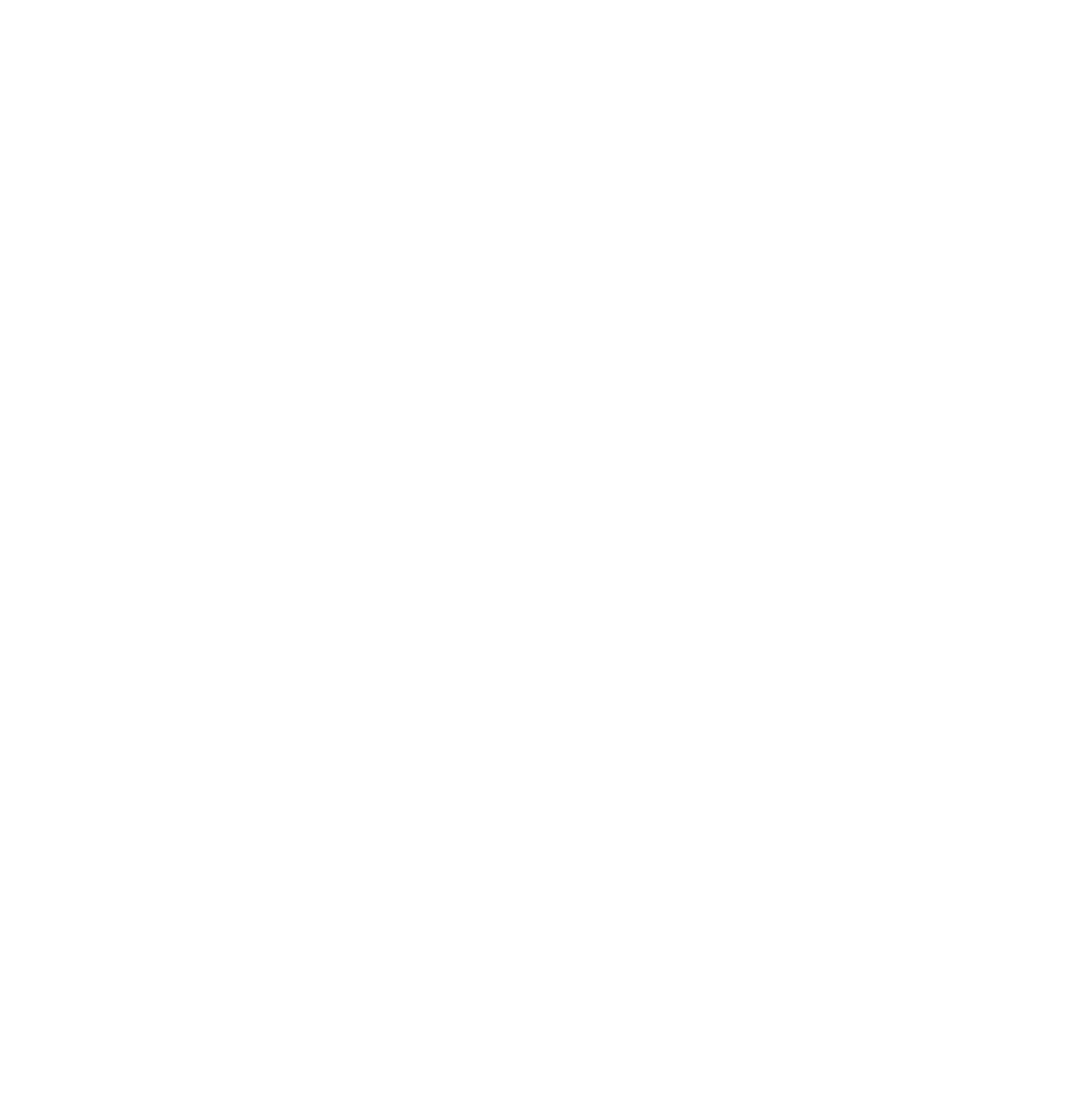
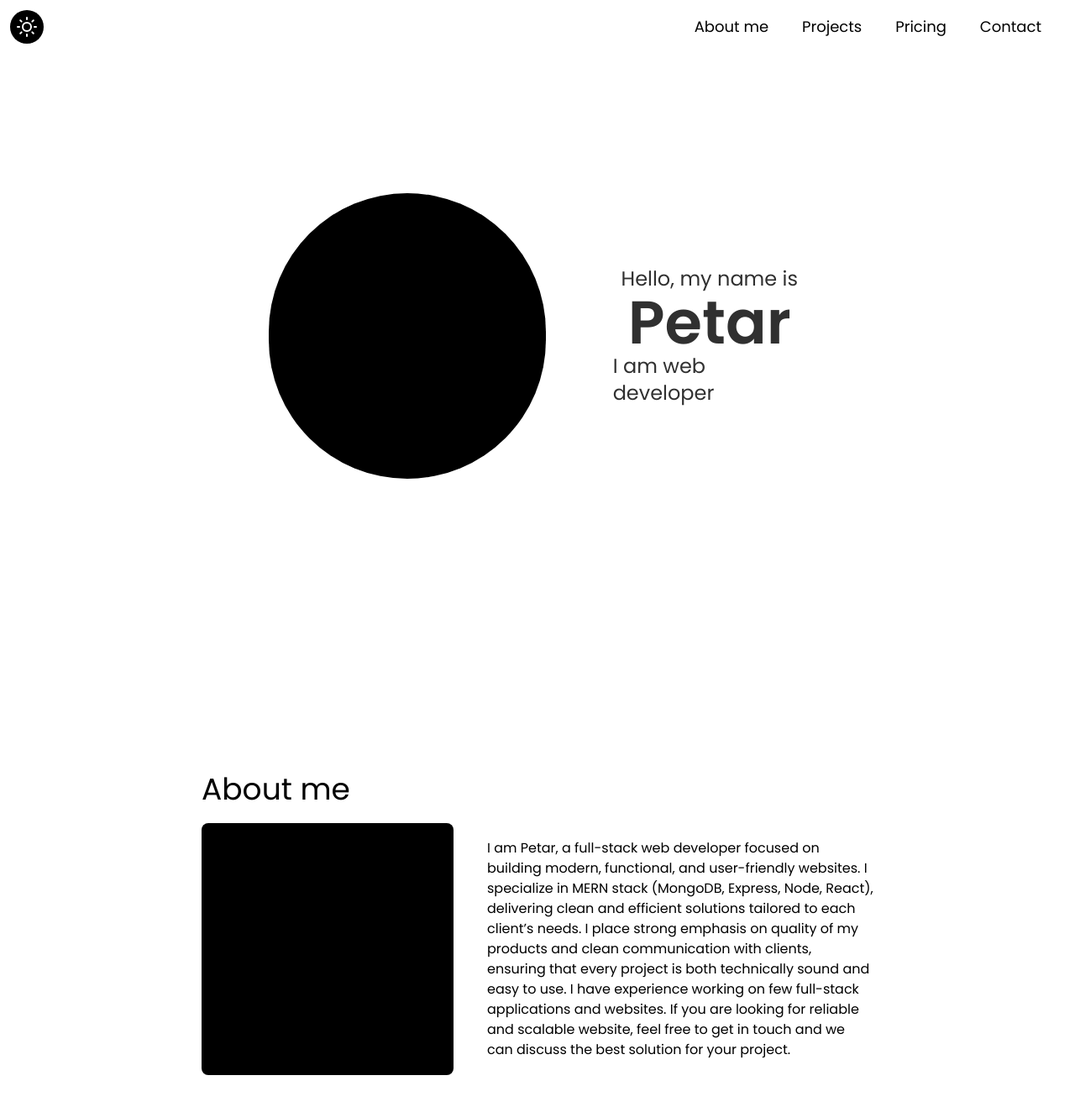
Before and after one commit to PetarDev05/portfolio, a React (Vite) app: page / in a window 1280 px wide. Shown: the top 1318 px of the page at 84% size. Before the commit the page ends 800 px from the top, so only its background shows below. Built offline with nearby package versions, Linux system fonts and the light colour scheme.

Commit message:
Add collors and create template for hero and about me sections

```diff
--- a/package.json
+++ b/package.json
@@ -13,6 +13,7 @@
     "@tailwindcss/vite": "^4.1.18",
     "react": "^19.2.0",
     "react-dom": "^19.2.0",
+    "react-icons": "^5.5.0",
     "tailwindcss": "^4.1.18"
   },
   "devDependencies": {
--- a/src/App.jsx
+++ b/src/App.jsx
@@ -1,7 +1,11 @@
+import Hero from "./pages/Hero.jsx"
+import AboutMe from "./pages/AboutMe.jsx"
+
 const App = () => {
   return (
-    <div>
-
+    <div className="w-full">
+      <Hero />
+      <AboutMe />
     </div>
   )
 }
--- /dev/null
+++ b/src/components/Biography.jsx
@@ -0,0 +1,24 @@
+
+const Biography = () => {
+  return (
+    <div className="w-200 flex flex-row items-center gap-10">
+      <div className="min-w-75 min-h-75 bg-(--black) rounded-lg"></div>
+      <div className="flex flex-col items-start justify-evenly gap-5">
+        <p className="">
+          I am Petar, a full-stack web developer focused on building modern,
+          functional, and user-friendly websites. I specialize in MERN stack
+          (MongoDB, Express, Node, React), delivering clean and efficient
+          solutions tailored to each client’s needs.
+          I place strong emphasis on quality of my products and clean communication with clients,
+           ensuring that every project is
+          both technically sound and easy to use. I have experience working on
+           few full-stack applications and websites.
+          If you are looking for reliable and scalable website,
+          feel free to get in touch and we can discuss the best solution for your project.
+        </p>
+      </div>
+    </div>
+  )
+}
+
+export default Biography
--- /dev/null
+++ b/src/components/Header.jsx
@@ -0,0 +1,20 @@
+import { FiSun } from "react-icons/fi";
+import { GoMoon } from "react-icons/go";
+
+const Header = () => {
+  return (
+    <div className="w-full flex flex-row items-center justify-between p-3 pr-10">
+      <button className=" p-2 rounded-full bg-(--black)">
+        <FiSun className="text-(--white) text-2xl" />
+      </button>
+      <div className="flex flex-row items-center gap-10">
+        <p className="text-lg">About me</p>
+        <p className="text-lg">Projects</p>
+        <p className="text-lg">Pricing</p>
+        <p className="text-lg">Contact</p>
+      </div>
+    </div>
+  )
+}
+
+export default Header
--- /dev/null
+++ b/src/components/HeroHeart.jsx
@@ -0,0 +1,16 @@
+
+
+const HeroHeart = () => {
+  return (
+    <div className="absolute top-1/2 left-1/2 -translate-1/2 w-fit flex flex-row items-center gap-20 justify-between">
+      <div className="w-85 h-85 rounded-full bg-(--black)"></div>
+      <div className="flex flex-col items-center">
+        <p className="text-2xl text-(--text)">Hello, my name is</p>
+        <h2 className="text-7xl font-semibold text-(--text)">Petar</h2>
+        <p className="text-2xl text-(--text)">I am web developer</p>
+      </div>
+    </div>
+  )
+}
+
+export default HeroHeart
--- a/src/index.css
+++ b/src/index.css
@@ -1 +1,14 @@
+@import url('https://fonts.googleapis.com/css2?family=Poppins:ital,wght@0,100;0,200;0,300;0,400;0,500;0,600;0,700;0,800;0,900;1,100;1,200;1,300;1,400;1,500;1,600;1,700;1,800;1,900&display=swap');
 @import "tailwindcss";
+
+:root {
+    --black: #000;
+    --white: #fff;
+    --blue: #68b6ff;
+    --pink: #ffcef5;
+    --text: #303030;
+}
+
+* {
+    font-family: "Poppins";
+}
--- /dev/null
+++ b/src/pages/AboutMe.jsx
@@ -0,0 +1,14 @@
+import Biography from "../components/Biography.jsx"
+
+const AboutMe = () => {
+  return (
+    <div className="w-full flex items-center justify-center py-30 px-30">
+      <div className="flex flex-col items-start gap-5">
+        <h2 className="text-4xl">About me</h2>
+        <Biography />
+      </div>
+    </div>
+  )
+}
+
+export default AboutMe
--- /dev/null
+++ b/src/pages/Hero.jsx
@@ -0,0 +1,13 @@
+import Header from "../components/Header.jsx"
+import HeroHeart from "../components/HeroHeart.jsx"
+
+const Hero = () => {
+  return (
+    <div className="w-full h-screen">
+      <Header />
+      <HeroHeart />
+    </div>
+  )
+}
+
+export default Hero
```
Also changed, not shown: 1 other file (tests, documents, lock files or other folders).
